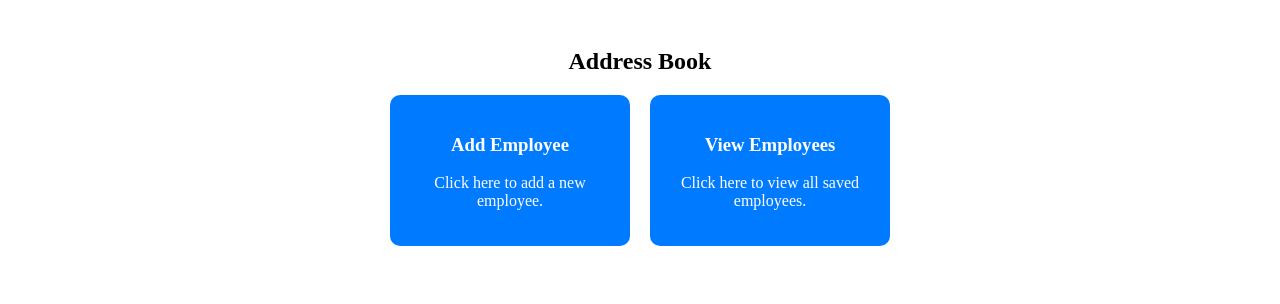
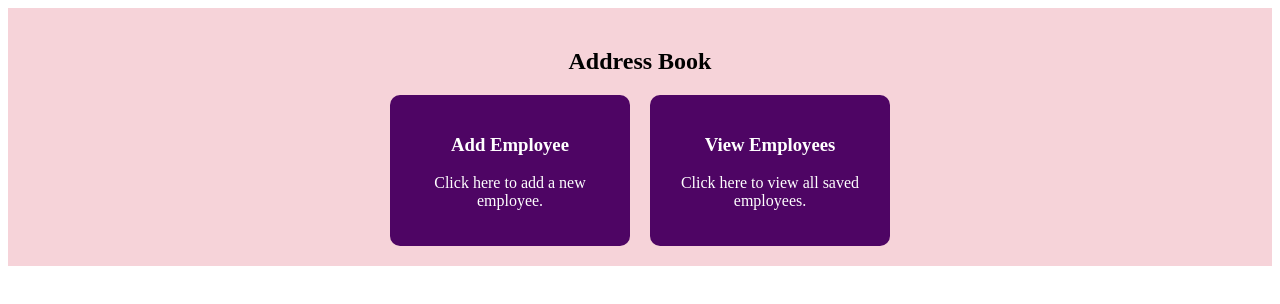
Before and after one commit to amanglani2503/EmployeePayrollAppUI, an Angular app: page / in a window 1280 px wide. Shown: the top 304 px of the page. Built offline with nearby package versions, Linux system fonts and the light colour scheme.

Commit message:
[Amber] Add. Added background color

```diff
--- a/src/app/pages/home/home.component.css
+++ b/src/app/pages/home/home.component.css
@@ -1,6 +1,7 @@
 .container {
     text-align: center;
     padding: 20px;
+    background-color: rgb(246, 211, 217);
   }
 
   h2 {
@@ -17,7 +18,7 @@
     width: 200px;
     padding: 20px;
     border-radius: 10px;
-    background-color: #007bff;
+    background-color: #4e0564;
     color: white;
     text-align: center;
     cursor: pointer;
```
